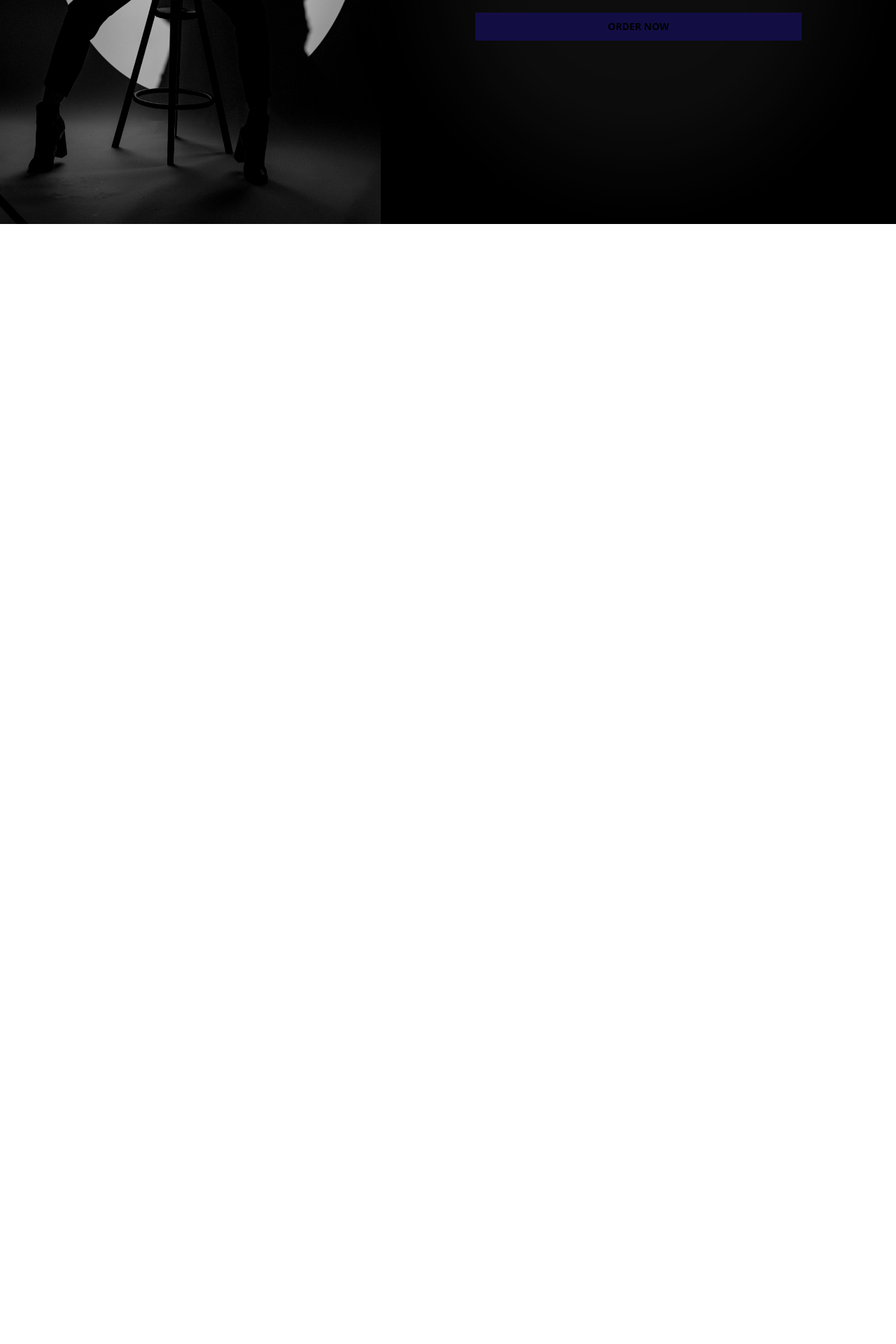
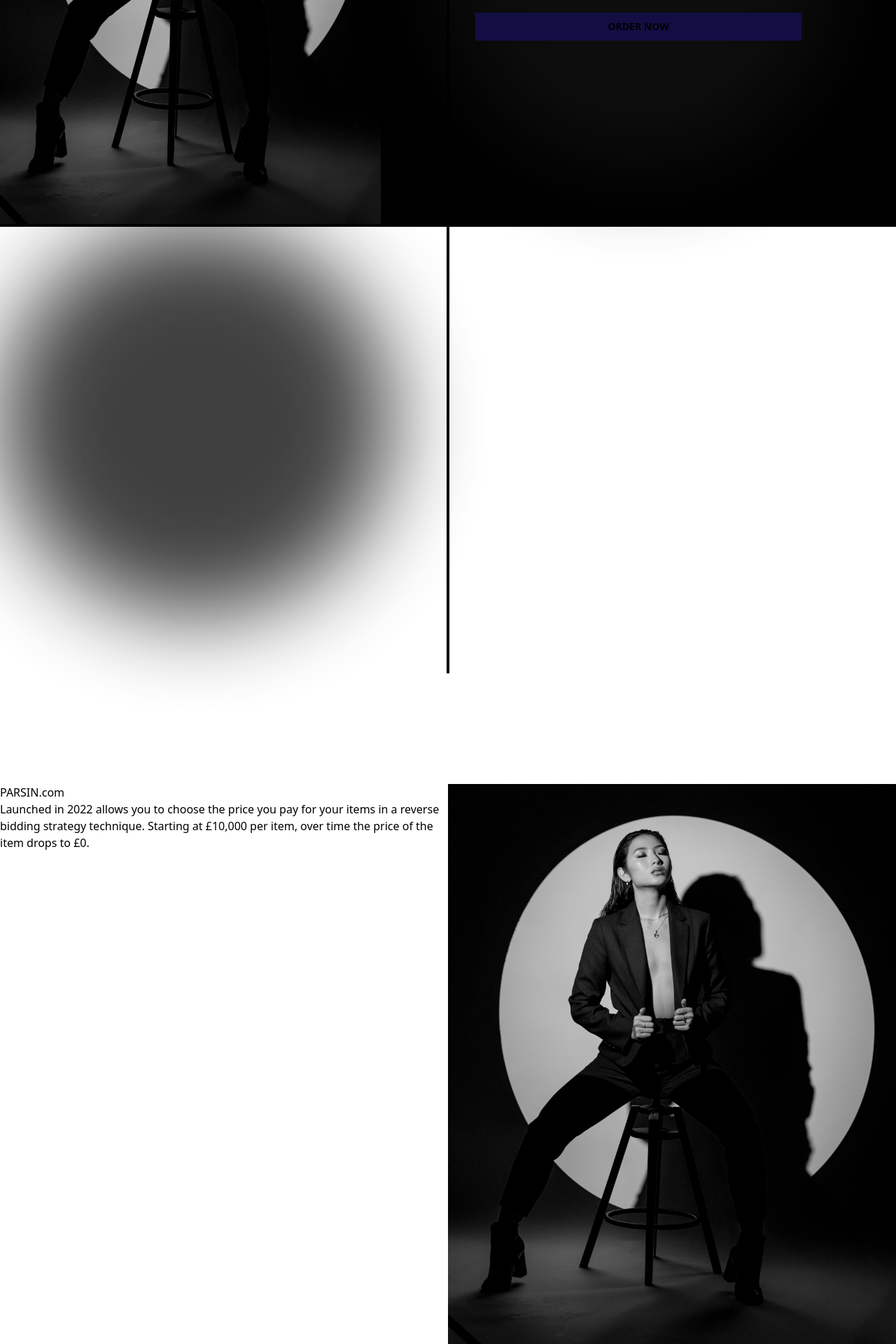
Before and after one commit to norvalbv/Parisn, a React (Vite) app in the folder webapp/: page / in a window 1280 px wide. Shown: the part 480-2400 px from the top of the page at 70% size. Before the commit the page ends 800 px from the top, so only its background shows below. Built offline with nearby package versions, Linux system fonts and the light colour scheme.

Commit message:
add components, page

```diff
--- /dev/null
+++ b/webapp/src/components/Design/Line.tsx
@@ -0,0 +1,42 @@
+import { FC, ReactElement } from "react";
+
+interface LineProps {
+  thickness?: keyof typeof sizeMap;
+  color?: string;
+  classes?: string;
+  rotate?: keyof typeof rotateMap;
+}
+
+const Line: FC<LineProps> = ({
+  thickness = "md",
+  color = "primary",
+  classes,
+  rotate = "none",
+}): ReactElement => {
+  return (
+    <svg
+      className={`absolute w-screen h-[0.25rem] bg-[#000] z-0 ${classes} ${
+        rotate === "antiClockWise"
+          ? "-rotate-90"
+          : `rotate-${rotateMap[rotate]}`
+      }`}
+    />
+  );
+};
+
+export default Line;
+
+const sizeMap = {
+  sm: "5",
+  md: "10",
+  lg: "15",
+  xl: "20",
+  "2xl": "25",
+};
+
+const rotateMap = {
+  none: 0,
+  clockWise: 45,
+  antiClockWise: 45,
+  verticle: 90,
+};
--- a/webapp/src/components/Design/Radial.tsx
+++ b/webapp/src/components/Design/Radial.tsx
@@ -12,7 +12,7 @@ const Radial: FC<RadialProps> = ({
   classes,
 }): ReactElement => {
   return (
-    <div
+    <svg
       className={`absolute w-[35rem] h-[35rem] rounded-full bg-[#111] opacity-80 blur-3xl z-0 ${classes}`}
     />
   );
--- a/webapp/src/layout/Footer.tsx
+++ b/webapp/src/layout/Footer.tsx
@@ -1,7 +1,15 @@
 import React from "react";
 
-const Footer = () => {
-  return <div>Footer</div>;
+const NavBar = () => {
+  return (
+    <ul className="flex text-white justify-end items-center pr-8 py-6 z-50">
+      <li className="px-10 cursor-pointer hover:border-b">How It Works</li>
+      <li className="px-10 cursor-pointer hover:border-b">
+        Terms And Conditions
+      </li>
+      <li className="px-10 cursor-pointer hover:border-b">Privacy Policy</li>
+    </ul>
+  );
 };
 
-export default Footer;
+export default NavBar;
--- a/webapp/src/pages/Dashboard.tsx
+++ b/webapp/src/pages/Dashboard.tsx
@@ -2,10 +2,11 @@ import Radial from "../components/Design/Radial";
 import NavBar from "../layout/NavBar";
 import { DASHBOARD_IMAGE } from "../constants";
 import Button from "../components/Button";
+import Line from "../components/Design/Line";
 
 const Dashboard = () => {
   return (
-    <div className="min-h-screen">
+    <>
       <NavBar />
       <div className="flex items-center">
         <img
@@ -31,7 +32,25 @@ const Dashboard = () => {
           </div>
         </div>
       </div>
-    </div>
+      <div className="h-screen">
+        <Radial />
+        <Line rotate="clockWise" />
+        <Line rotate="antiClockWise" />
+        <Line rotate="verticle" />
+      </div>
+      <div className="h-screen flex">
+        <p className="flex-1">
+          PARSIN.com <br /> Launched in 2022 allows you to choose the price you
+          pay for your items in a reverse bidding strategy technique. Starting
+          at £10,000 per item, over time the price of the item drops to £0.
+        </p>
+        <img
+          src={DASHBOARD_IMAGE}
+          alt={DASHBOARD_IMAGE}
+          className="h-screen w-[42.5%] flex-1"
+        />
+      </div>
+    </>
   );
 };
 
--- /dev/null
+++ b/webapp/src/pages/ItemView.tsx
@@ -0,0 +1,8 @@
+import React, { useState } from "react";
+
+const ItemView = () => {
+  const [clicked, setClicked] = useState(false);
+  return <div>ItemView</div>;
+};
+
+export default ItemView;
```
